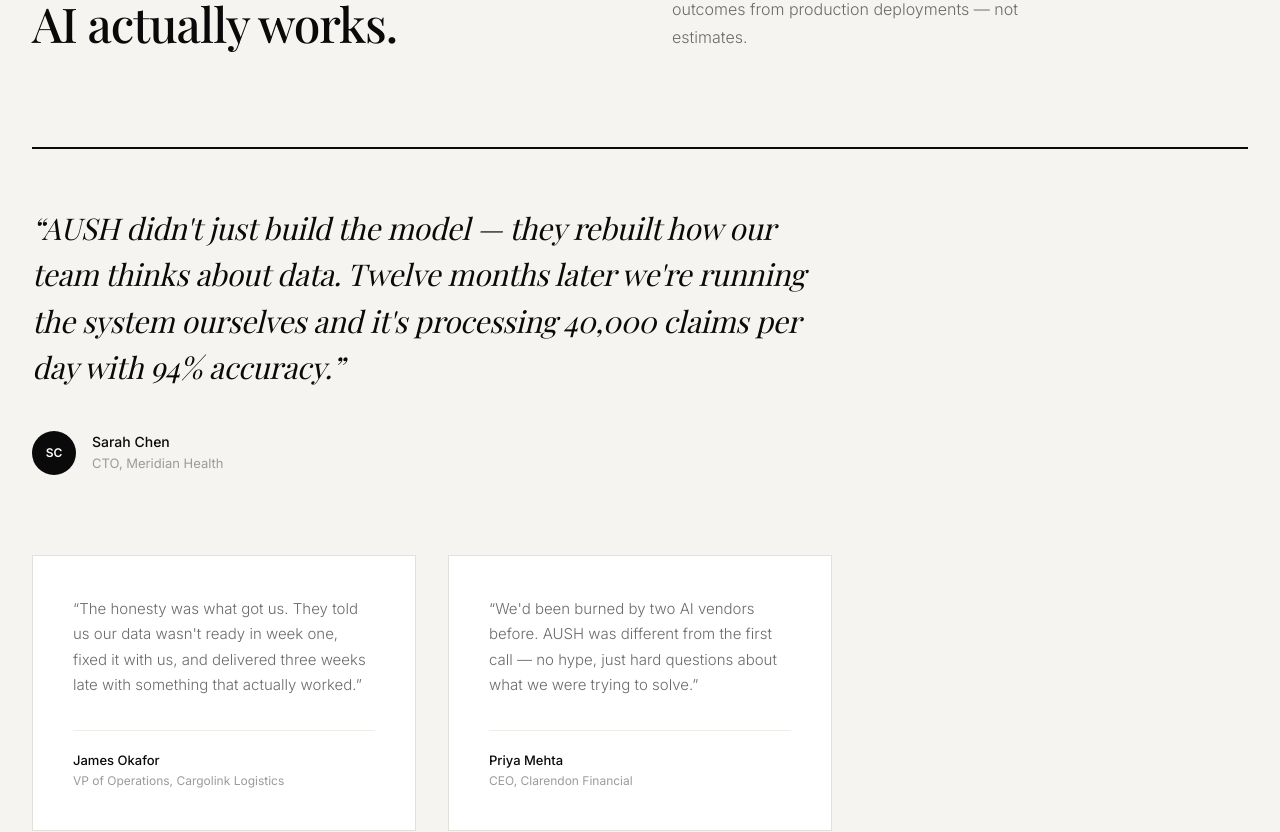
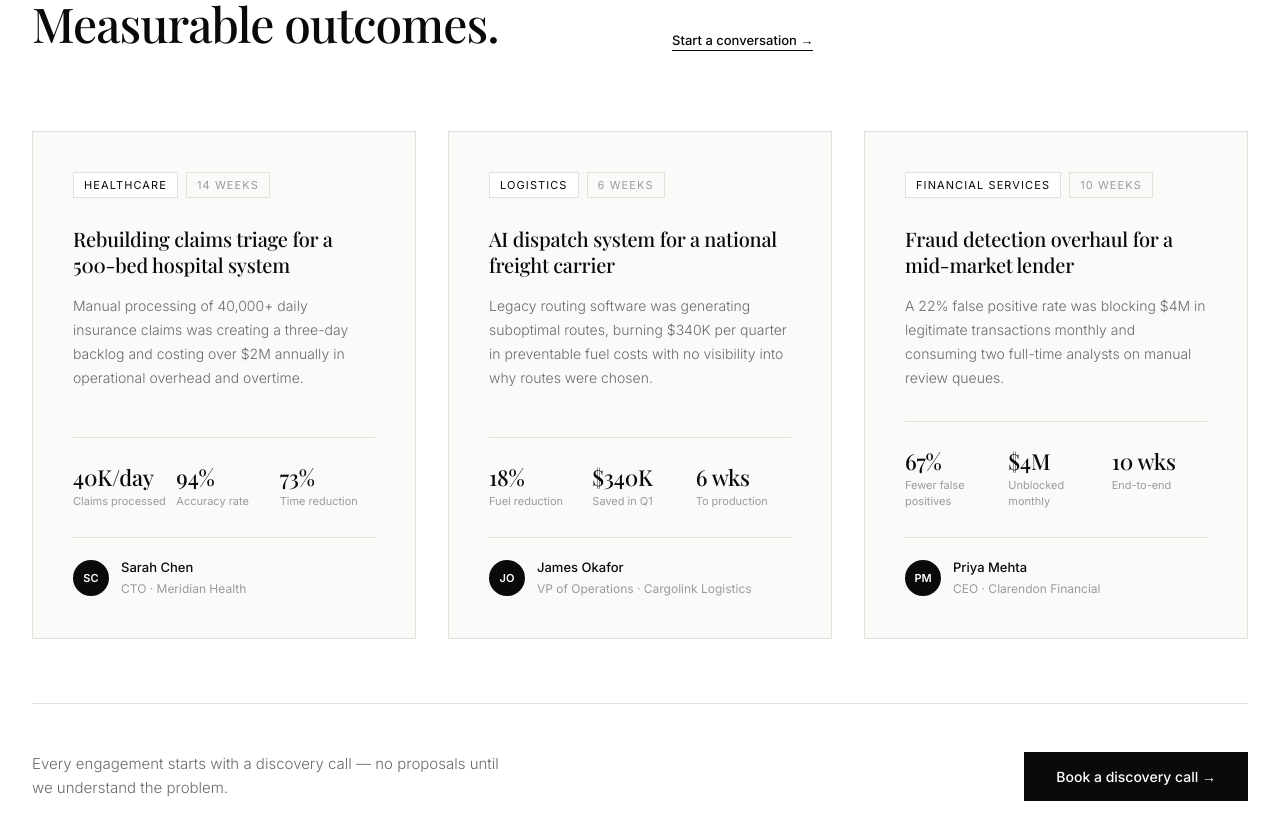
Before and after one commit to faisal27-cpu/aush-consulting, a Next.js app: page / in a window 1280 px wide. Shown: the part 3725-4557 px from the top of the page. Built offline with nearby package versions, Linux system fonts and the light colour scheme; no server answers; the database is empty.

Commit message:
feat: replace testimonials with case studies section

```diff
--- a/components/public/TestimonialsSection.tsx
+++ b/components/public/TestimonialsSection.tsx
@@ -1,54 +1,68 @@
+import Link from "next/link"
 import type { Testimonial } from "@/lib/types"
-import { getInitials } from "@/lib/utils"
 
-const staticTestimonials: Testimonial[] = [
+const caseStudies = [
   {
-    id: "1",
-    author_name: "Sarah Chen",
-    author_role: "CTO",
-    author_company: "Meridian Health",
-    content:
-      "AUSH didn't just build the model — they rebuilt how our team thinks about data. Twelve months later we're running the system ourselves and it's processing 40,000 claims per day with 94% accuracy.",
-    is_active: true,
-    created_at: "",
+    industry: "Healthcare",
+    duration: "14 weeks",
+    title: "Rebuilding claims triage for a 500-bed hospital system",
+    challenge:
+      "Manual processing of 40,000+ daily insurance claims was creating a three-day backlog and costing over $2M annually in operational overhead and overtime.",
+    metrics: [
+      { value: "40K/day", label: "Claims processed" },
+      { value: "94%", label: "Accuracy rate" },
+      { value: "73%", label: "Time reduction" },
+    ],
+    author: "Sarah Chen",
+    role: "CTO · Meridian Health",
+    initials: "SC",
   },
   {
-    id: "2",
-    author_name: "James Okafor",
-    author_role: "VP of Operations",
-    author_company: "Cargolink Logistics",
-    content:
-      "The honesty was what got us. They told us our data wasn't ready in week one, fixed it with us, and delivered three weeks late with something that actually worked.",
-    is_active: true,
-    created_at: "",
+    industry: "Logistics",
+    duration: "6 weeks",
+    title: "AI dispatch system for a national freight carrier",
+    challenge:
+      "Legacy routing software was generating suboptimal routes, burning $340K per quarter in preventable fuel costs with no visibility into why routes were chosen.",
+    metrics: [
+      { value: "18%", label: "Fuel reduction" },
+      { value: "$340K", label: "Saved in Q1" },
+      { value: "6 wks", label: "To production" },
+    ],
+    author: "James Okafor",
+    role: "VP of Operations · Cargolink Logistics",
+    initials: "JO",
   },
   {
-    id: "3",
-    author_name: "Priya Mehta",
-    author_role: "CEO",
-    author_company: "Clarendon Financial",
-    content:
-      "We'd been burned by two AI vendors before. AUSH was different from the first call — no hype, just hard questions about what we were trying to solve.",
-    is_active: true,
-    created_at: "",
+    industry: "Financial Services",
+    duration: "10 weeks",
+    title: "Fraud detection overhaul for a mid-market lender",
+    challenge:
+      "A 22% false positive rate was blocking $4M in legitimate transactions monthly and consuming two full-time analysts on manual review queues.",
+    metrics: [
+      { value: "67%", label: "Fewer false positives" },
+      { value: "$4M", label: "Unblocked monthly" },
+      { value: "10 wks", label: "End-to-end" },
+    ],
+    author: "Priya Mehta",
+    role: "CEO · Clarendon Financial",
+    initials: "PM",
   },
 ]
 
+// Props kept for backward compatibility with page.tsx Supabase fetch
 interface TestimonialsSectionProps {
   testimonials: Testimonial[]
 }
 
 export function TestimonialsSection({ testimonials }: TestimonialsSectionProps) {
-  const data = testimonials.length > 0 ? testimonials : staticTestimonials
-  const featured = data[0]
-  const cards = data.slice(1, 4)
+  void testimonials
 
   return (
-    <section style={{ backgroundColor: "#F5F4F0", padding: "128px 0" }}>
+    <section style={{ backgroundColor: "#FFFFFF", padding: "128px 0" }}>
       <div className="max-w-7xl mx-auto px-8">
 
         {/* Section header */}
-        <div className="grid grid-cols-1 lg:grid-cols-2 gap-16 items-end mb-24">
+        <div className="grid grid-cols-1 lg:grid-cols-2 gap-16 items-end mb-20">
           <div>
             <p
               style={{
@@ -60,7 +74,7 @@ export function TestimonialsSection({ testimonials }: TestimonialsSectionProps)
                 marginBottom: "16px",
               }}
             >
-              Client Results
+              Client Work
             </p>
             <h2
               style={{
@@ -72,11 +86,12 @@ export function TestimonialsSection({ testimonials }: TestimonialsSectionProps)
                 letterSpacing: "-0.02em",
               }}
             >
-              What happens when
+              Real problems.
               <br />
-              AI actually works.
+              Measurable outcomes.
             </h2>
           </div>
+          <div>
             <p
               style={{
                 fontFamily: "var(--font-inter)",
@@ -84,42 +99,158 @@ export function TestimonialsSection({ testimonials }: TestimonialsSectionProps)
                 color: "#6B6B6B",
                 fontWeight: 300,
                 lineHeight: 1.7,
-              maxWidth: "400px",
+                marginBottom: "28px",
+                maxWidth: "420px",
               }}
             >
-            We let our clients do the talking. These are real outcomes from production deployments — not estimates.
+              Three engagements, three industries. The common thread: AI scoped correctly, built to production standards, and measured from day one.
             </p>
+            <Link
+              href="/contact"
+              style={{
+                fontFamily: "var(--font-inter)",
+                fontSize: "13px",
+                fontWeight: 500,
+                color: "#0A0A0A",
+                borderBottom: "1px solid #0A0A0A",
+                paddingBottom: "2px",
+              }}
+            >
+              Start a conversation →
+            </Link>
+          </div>
         </div>
 
-        {/* Featured testimonial */}
-        {featured && (
-          <blockquote
+        {/* Case study cards */}
+        <div className="grid grid-cols-1 lg:grid-cols-3 gap-8">
+          {caseStudies.map((study) => (
+            <div
+              key={study.title}
               style={{
-              borderTop: "2px solid #0A0A0A",
-              paddingTop: "56px",
-              marginBottom: "80px",
+                border: "1px solid #E2E0DA",
+                padding: "40px",
+                display: "flex",
+                flexDirection: "column",
+                backgroundColor: "#FAFAF8",
               }}
             >
+
+              {/* Industry + duration tags */}
+              <div style={{ display: "flex", gap: "8px", marginBottom: "28px" }}>
+                <span
+                  style={{
+                    fontFamily: "var(--font-inter)",
+                    fontSize: "11px",
+                    letterSpacing: "0.1em",
+                    textTransform: "uppercase",
+                    color: "#0A0A0A",
+                    backgroundColor: "#FFFFFF",
+                    border: "1px solid #E2E0DA",
+                    padding: "4px 10px",
+                  }}
+                >
+                  {study.industry}
+                </span>
+                <span
+                  style={{
+                    fontFamily: "var(--font-inter)",
+                    fontSize: "11px",
+                    letterSpacing: "0.1em",
+                    textTransform: "uppercase",
+                    color: "#9B9B9B",
+                    backgroundColor: "transparent",
+                    border: "1px solid #E2E0DA",
+                    padding: "4px 10px",
+                  }}
+                >
+                  {study.duration}
+                </span>
+              </div>
+
+              {/* Case study title */}
+              <h3
+                style={{
+                  fontFamily: "var(--font-playfair)",
+                  fontSize: "20px",
+                  fontWeight: 500,
+                  color: "#0A0A0A",
+                  lineHeight: 1.3,
+                  letterSpacing: "-0.01em",
+                  marginBottom: "16px",
+                }}
+              >
+                {study.title}
+              </h3>
+
+              {/* Challenge description */}
+              <p
+                style={{
+                  fontFamily: "var(--font-inter)",
+                  fontSize: "14px",
+                  color: "#6B6B6B",
+                  lineHeight: 1.7,
+                  fontWeight: 300,
+                  flexGrow: 1,
+                  marginBottom: "32px",
+                }}
+              >
+                {study.challenge}
+              </p>
+
+              {/* Outcome metrics */}
+              <div
+                style={{
+                  display: "grid",
+                  gridTemplateColumns: "repeat(3, 1fr)",
+                  gap: "8px",
+                  borderTop: "1px solid #E2E0DA",
+                  paddingTop: "28px",
+                  marginBottom: "28px",
+                }}
+              >
+                {study.metrics.map((metric) => (
+                  <div key={metric.label}>
                     <p
                       style={{
                         fontFamily: "var(--font-playfair)",
-                fontSize: "clamp(20px, 2.5vw, 30px)",
-                fontStyle: "italic",
+                        fontSize: "22px",
+                        fontWeight: 500,
                         color: "#0A0A0A",
-                lineHeight: 1.55,
-                fontWeight: 400,
+                        lineHeight: 1,
+                        marginBottom: "6px",
                         letterSpacing: "-0.01em",
-                maxWidth: "800px",
-                marginBottom: "40px",
                       }}
                     >
-              &ldquo;{featured.content}&rdquo;
+                      {metric.value}
                     </p>
-            <footer style={{ display: "flex", alignItems: "center", gap: "16px" }}>
+                    <p
+                      style={{
+                        fontFamily: "var(--font-inter)",
+                        fontSize: "11px",
+                        color: "#9B9B9B",
+                        lineHeight: 1.4,
+                      }}
+                    >
+                      {metric.label}
+                    </p>
+                  </div>
+                ))}
+              </div>
+
+              {/* Attribution */}
               <div
                 style={{
-                  width: "44px",
-                  height: "44px",
+                  borderTop: "1px solid #E2E0DA",
+                  paddingTop: "20px",
+                  display: "flex",
+                  alignItems: "center",
+                  gap: "12px",
+                }}
+              >
+                <div
+                  style={{
+                    width: "36px",
+                    height: "36px",
                     borderRadius: "50%",
                     backgroundColor: "#0A0A0A",
                     color: "#FFFFFF",
@@ -127,49 +258,55 @@ export function TestimonialsSection({ testimonials }: TestimonialsSectionProps)
                     alignItems: "center",
                     justifyContent: "center",
                     fontFamily: "var(--font-inter)",
-                  fontSize: "12px",
+                    fontSize: "11px",
                     fontWeight: 600,
                     flexShrink: 0,
                   }}
                 >
-                {getInitials(featured.author_name)}
+                  {study.initials}
                 </div>
                 <div>
                   <p
                     style={{
                       fontFamily: "var(--font-inter)",
-                    fontSize: "14px",
+                      fontSize: "13px",
                       fontWeight: 500,
                       color: "#0A0A0A",
+                      margin: 0,
                     }}
                   >
-                  {featured.author_name}
+                    {study.author}
                   </p>
                   <p
                     style={{
                       fontFamily: "var(--font-inter)",
-                    fontSize: "13px",
+                      fontSize: "12px",
                       color: "#9B9B9B",
+                      margin: 0,
                       marginTop: "2px",
                     }}
                   >
-                  {featured.author_role}, {featured.author_company}
+                    {study.role}
                   </p>
                 </div>
-            </footer>
-          </blockquote>
-        )}
+              </div>
 
-        {/* Supporting cards */}
-        {cards.length > 0 && (
-          <div className="grid grid-cols-1 md:grid-cols-3 gap-8">
-            {cards.map((t) => (
+            </div>
+          ))}
+        </div>
+
+        {/* Bottom CTA row */}
         <div
-                key={t.id}
           style={{
-                  backgroundColor: "#FFFFFF",
-                  border: "1px solid #E2E0DA",
-                  padding: "40px",
+            marginTop: "64px",
+            paddingTop: "48px",
+            borderTop: "1px solid #E2E0DA",
+            display: "flex",
+            flexDirection: "row",
+            alignItems: "center",
+            justifyContent: "space-between",
+            flexWrap: "wrap",
+            gap: "16px",
           }}
         >
           <p
@@ -177,40 +314,29 @@ export function TestimonialsSection({ testimonials }: TestimonialsSectionProps)
               fontFamily: "var(--font-inter)",
               fontSize: "15px",
               color: "#6B6B6B",
-                    lineHeight: 1.7,
               fontWeight: 300,
-                    marginBottom: "32px",
-                    flexGrow: 1,
+              maxWidth: "480px",
+              lineHeight: 1.6,
             }}
           >
-                  &ldquo;{t.content}&rdquo;
+            Every engagement starts with a discovery call — no proposals until we understand the problem.
           </p>
-                <div style={{ borderTop: "1px solid #F0EDE6", paddingTop: "20px" }}>
-                  <p
+          <Link
+            href="/contact"
             style={{
               fontFamily: "var(--font-inter)",
-                      fontSize: "13px",
+              fontSize: "14px",
               fontWeight: 500,
-                      color: "#0A0A0A",
+              backgroundColor: "#0A0A0A",
+              color: "#FFFFFF",
+              padding: "14px 32px",
+              display: "inline-block",
+              whiteSpace: "nowrap",
             }}
           >
-                    {t.author_name}
-                  </p>
-                  <p
-                    style={{
-                      fontFamily: "var(--font-inter)",
-                      fontSize: "12px",
-                      color: "#9B9B9B",
-                      marginTop: "2px",
-                    }}
-                  >
-                    {t.author_role}, {t.author_company}
-                  </p>
+            Book a discovery call →
+          </Link>
         </div>
-              </div>
-            ))}
-          </div>
-        )}
 
       </div>
     </section>
```
Lines whose indentation alone changed are shown as unchanged.
